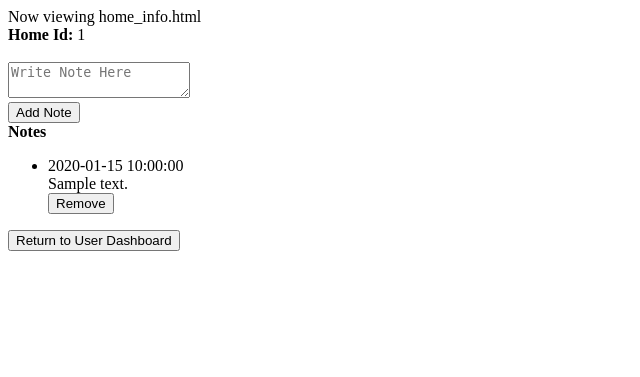
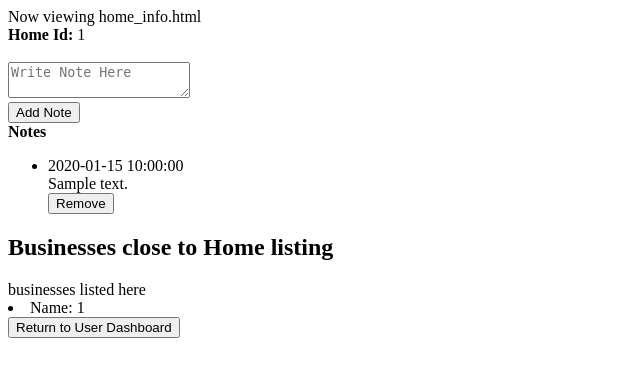
Before and after one commit to Swalvesam/Capstone_Project, a Flask app: template templates/home_info.html in a window 1280 px wide. Shown: the top 377 px of the page, without its empty margins (0-640 px from the left). Run offline with Flask 2, Linux system fonts and the light colour scheme; tables that the repository leaves empty hold one stand-in row (values such as "Sample post"); the template is opened without the code that fills it: values that come from a table or form of the project are taken from there, most other values are stand-ins (such as "Sample title", 1, 10 or a date in 2020).

Commit message:
Added YELP API to view business on home_info.html, data is printing working on parsing in html

```diff
--- a/server.py
+++ b/server.py
@@ -16,7 +16,8 @@ import requests, json
 import os
 
 import crud
-from crud import register_new_user, save_new_home, remove_saved_home, create_home_note, remove_home_note
+from crud import (register_new_user, save_new_home, remove_saved_home, create_home_note, remove_home_note,
+                    saved_home_longitude, saved_home_latitude)
 
 from model import connect_to_db, User, db, SavedHomes, HomeNotes
 
@@ -27,10 +28,12 @@ app.secret_key = "secret-key"
 #Home API Key
 HOME_API = os.environ['HOME_SEARCH_API_KEY']
 
+#Yelp API Key
+YELP_API = os.environ['YELP_API_KEY']
+
 #creates LoginManager and attaches to Flask app instance
 login_manager = LoginManager()
 login_manager.init_app(app)
-
 
 @app.route('/')
 def homepage():
@@ -113,6 +116,7 @@ def home_search():
     'x-rapidapi-key': HOME_API,
     'x-rapidapi-host': "realty-mole-property-api.p.rapidapi.com"
     }
+
     #user inputs to filter search results
     price = request.args.get("max_price")
     address = request.args.get("street_address")
@@ -139,7 +143,11 @@ def home_search():
         if listing["price"] <= int(price):
             filtered_data.append(listing)
 
-    return render_template('homes.html', data=filtered_data)
+    if filtered_data == []:
+        flash("no homes found, Please try another search")
+        return redirect("/users")
+    else:
+        return render_template('homes.html', data=filtered_data)
 
 @app.route('/return_to_user_dashboard')
 def return_to_user_dashboard():
@@ -158,6 +166,7 @@ def save_home_to_user():
     latitude = request.form.get("latitude")
     # nickname = request.form.get("nickname")
     user_id = current_user.user_id
+
     saved_home = SavedHomes.query.filter_by(rm_property_id=rm_property_id).first()
     if not saved_home:
         crud.save_new_home(rm_property_id,user_id,longitude,latitude)
@@ -178,12 +187,16 @@ def remove_saved_home():
 @login_required
 def view_home_info(property_id):
     """Allows user to view saved home info"""
+    saved_home_id = request.form.get("property_id")
 
-    saved_home_id = request.form.get('view_home_info')
+    data = crud.list_businesses(property_id)
+    print("******************")
+    print(data)
+    print("******************")
 
     home_notes = HomeNotes.query.filter_by(saved_home_id=property_id).all()
 
-    return render_template('home_info.html',saved_home_id=saved_home_id, home_notes=home_notes,property_id=property_id)
+    return render_template('home_info.html',saved_home_id=saved_home_id, home_notes=home_notes,property_id=property_id,data=data)
 
 @app.route('/add_home_note', methods=["POST"])
 @login_required
@@ -195,6 +208,7 @@ def add_home_note():
     body = request.form.get("body")
 
     crud.create_home_note(body,saved_home_id)
+
 
     return redirect(f'/view_home_info/{saved_home_id}')
 
@@ -212,6 +226,46 @@ def remove_home_note():
 
     return redirect(f'/view_home_info/{saved_home_id}')
 
+@app.route('/list_businesses', methods=["POST"])
+@login_required
+def list_businesses():
+    """Shows businesses near saved home longtitude and latitude"""
+    #need to query for longitude and latitude
+    saved_home_id = request.form.get("property_id")
+
+    #SQL query to get longitude using saved_home_id
+    longitude = saved_home_longitude(saved_home_id)
+
+    #SQL query to get latitude using saved_home_id
+    latitude = crud.saved_home_latitude(saved_home_id)
+
+
+
+    API_HOST = 'https://api.yelp.com'
+    SEARCH_PATH = '/v3/businesses/search'
+    BUSINESS_PATH = '/v3/businesses/'
+
+
+    headers = {
+        'Authorization': 'Bearer %s' % YELP_API
+
+    }
+    url = API_HOST + SEARCH_PATH
+
+    params = {'longitude': longitude, 'latitude': latitude }
+
+    business_search_url = API_HOST + SEARCH_PATH
+
+    req=requests.get(business_search_url, params=params,headers=headers)
+
+    data = json.loads(req.content)
+
+    print('*****************')
+    print(data)
+    print("******************")
+    return redirect(f'/view_home_info/{saved_home_id}')
+
+
 # @app.route('/businesses')
 # def businesses():
 #     """ View businesses"""
--- a/templates/home_info.html
+++ b/templates/home_info.html
@@ -31,6 +31,42 @@
             </form>
         </p1>
 
+        <div id=business_by_location>
+            <h2>Businesses close to Home listing</h2>
+            <p2>
+                <!-- <form action="/list_businesses" method="POST" id="list_businesses">
+                    <input type="hidden" name="property_id" value="{{property_id}}">
+                    {% for business in data %}
+                    <li>Name: {{business["name"]}}</li>
+
+                    {% endfor %}
+
+
+                <button type="submit">press me</button>
+                </form>
+                <input type="hidden" name="bus_home_id" value="{{ property_id }}"> -->
+                businesses listed here
+
+
+                <br>
+
+                {% for business in data %}
+                    <li>Name: {{business[{}]["id"]}} </li>
+
+                {% endfor %}
+
+
+
+
+            </p2>
+
+
+
+
+
+        </div>
+
+
     </body>
 
 
--- a/templates/users.html
+++ b/templates/users.html
@@ -15,9 +15,9 @@
     <form action=/home_search method="GET">
     <label>Maximum Home Price</label> <input type="number" id="max_price" name="max_price" min="0" max="100,000,000"> <br>
     <label>Address:</label>
-    <input type="text" placeholder="street address, city, state zip"name="street_address"><br>
+    <input type="text" placeholder="street address, city, state zip      "name="street_address"><br>
     <label>City</label> <input type="text" name="city"> <br>
-    <label>State:</label> <input type="text" placeholder=" 2 digit state code"  name="state"><br>
+    <label>State:</label> <input type="text" placeholder="2 digit state code"  name="state"><br>
     </datalist> <br>
     <label>Bedrooms</label>
         <select name="bedrooms">
@@ -49,7 +49,7 @@
 
         <form action="/remove_saved_home" method="POST" id="remove_saved_home">
         {% for home in saved_homes %}
-        <li>{{home.rm_property_id}} {{home.longitude}}</li>
+        <li>{{home.rm_property_id}}</li>
 
         <button type="submit" name="remove_saved_home" value={{home.rm_property_id}}>Remove</button>
 
```
Also changed, not shown: crud.py (+63 -1 lines), templates/homes.html (+0 -19 lines).
